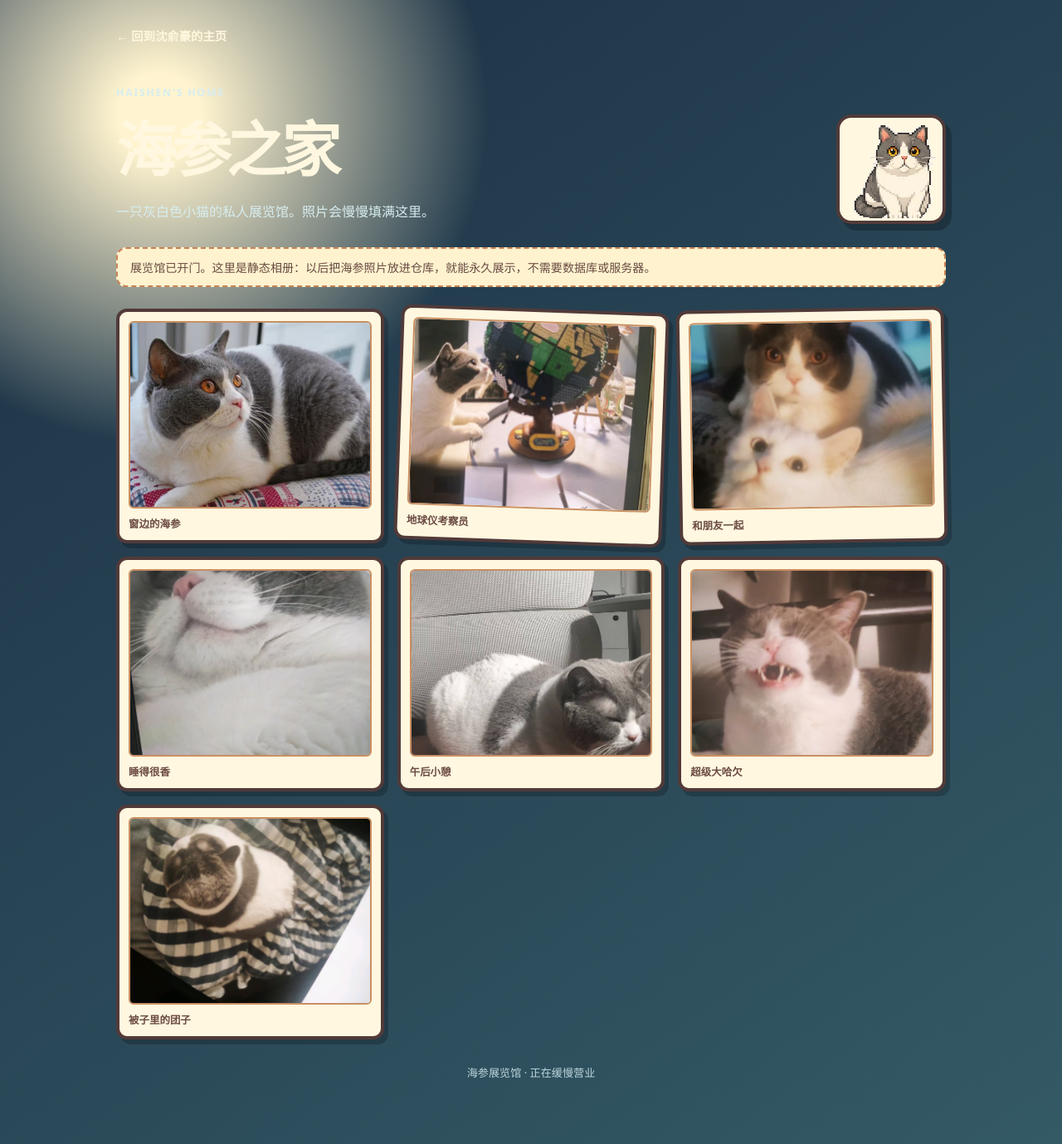
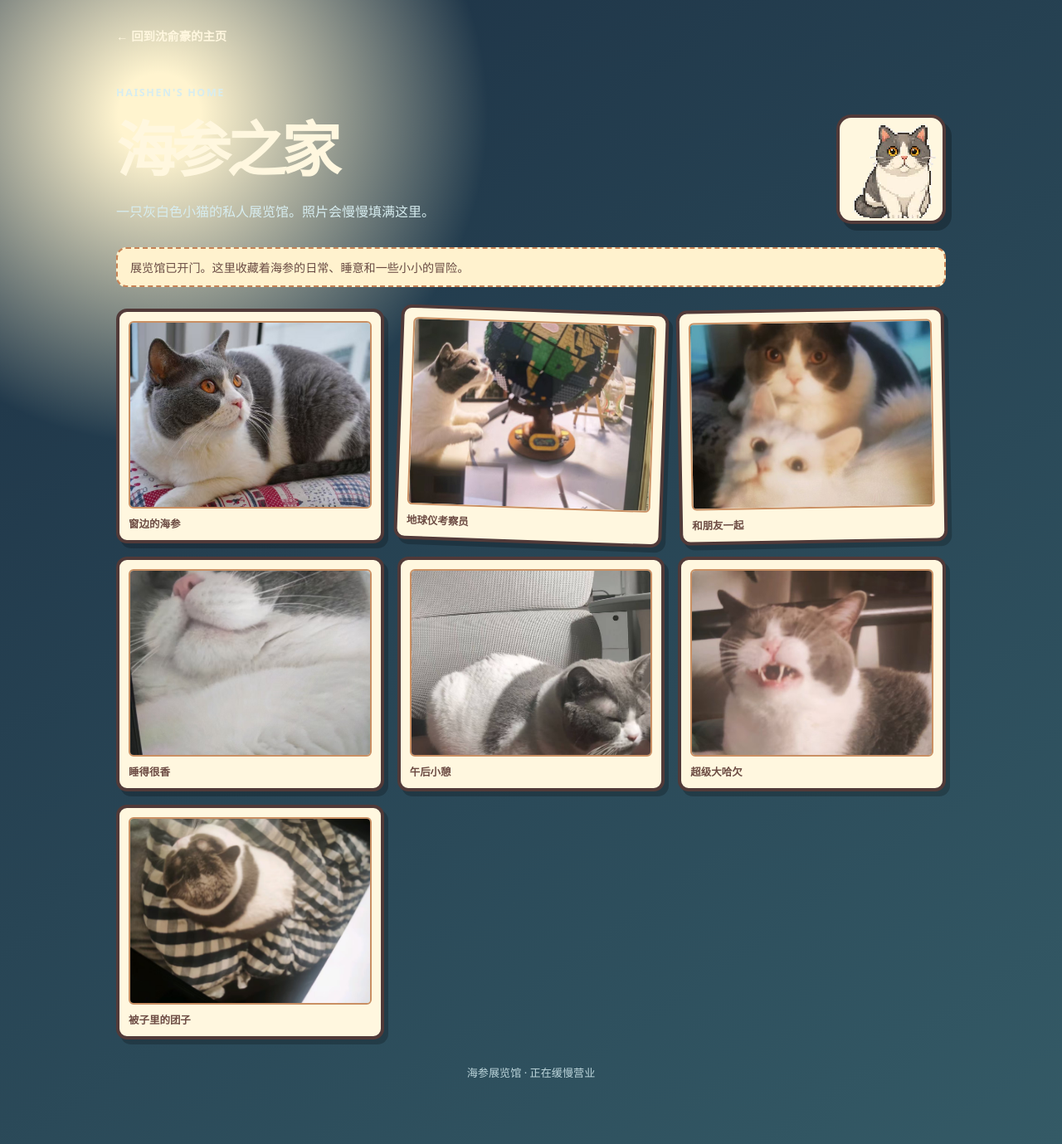
Before and after one commit to shenyuhao1/shenyuhao1.github.io, a Jekyll site: the page haishen-home.html, which Jekyll copies as it is, in a window 1280 px wide. Shown: the whole page at 83% size. Built offline with Jekyll 4.4.1, drawn with Linux system fonts in a browser that asks for light colours.

Commit message:
Polish Haishen gallery copy

```diff
--- a/haishen-home.html
+++ b/haishen-home.html
@@ -17,7 +17,7 @@
       <div><p class="eyebrow">HAISHEN'S HOME</p><h1>海参之家</h1><p>一只灰白色小猫的私人展览馆。照片会慢慢填满这里。</p></div>
       <div class="cat-card"><img src="/assets/haishen/haishen-sprite-sheet-alpha.png" alt="像素海参"></div>
     </section>
-    <p class="notice">展览馆已开门。这里是静态相册：以后把海参照片放进仓库，就能永久展示，不需要数据库或服务器。</p>
+    <p class="notice">展览馆已开门。这里收藏着海参的日常、睡意和一些小小的冒险。</p>
     <section class="gallery" aria-label="海参照片展览">
       <article class="frame"><img src="/assets/haishen/gallery/window.jpg" alt="海参趴在窗边"><span>窗边的海参</span></article>
       <article class="frame"><img src="/assets/haishen/gallery/globe.jpg" alt="海参看着乐高地球仪"><span>地球仪考察员</span></article>
```
